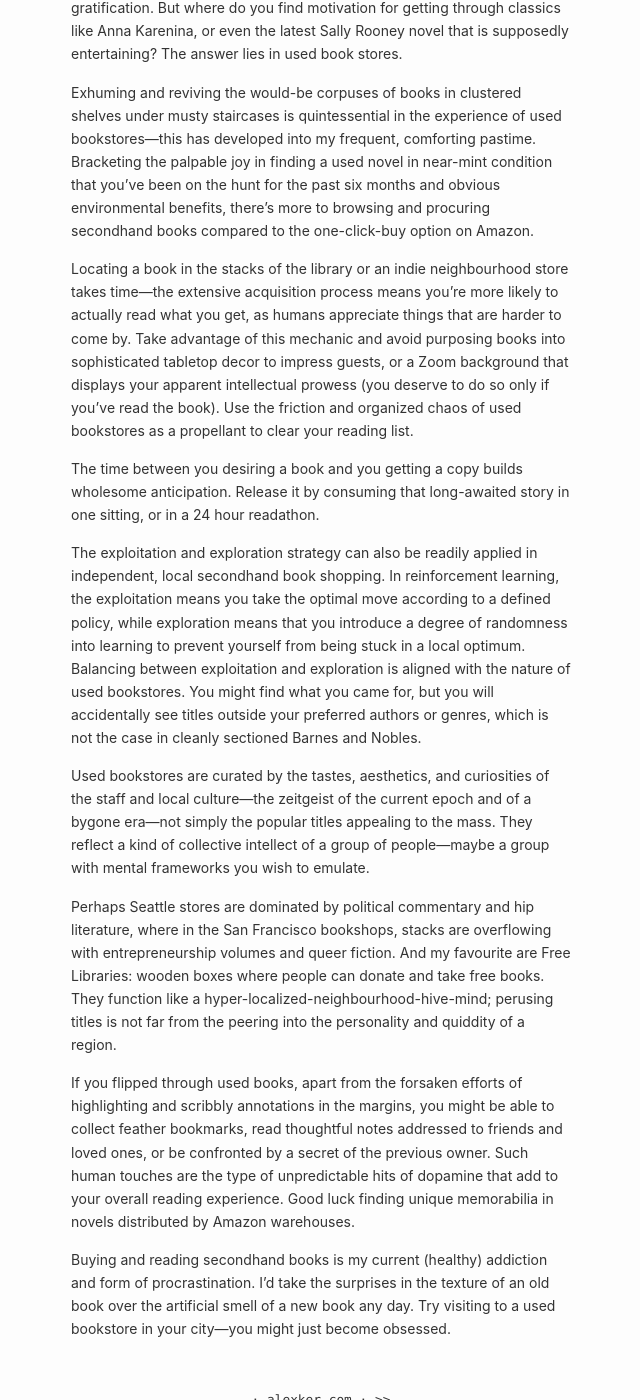
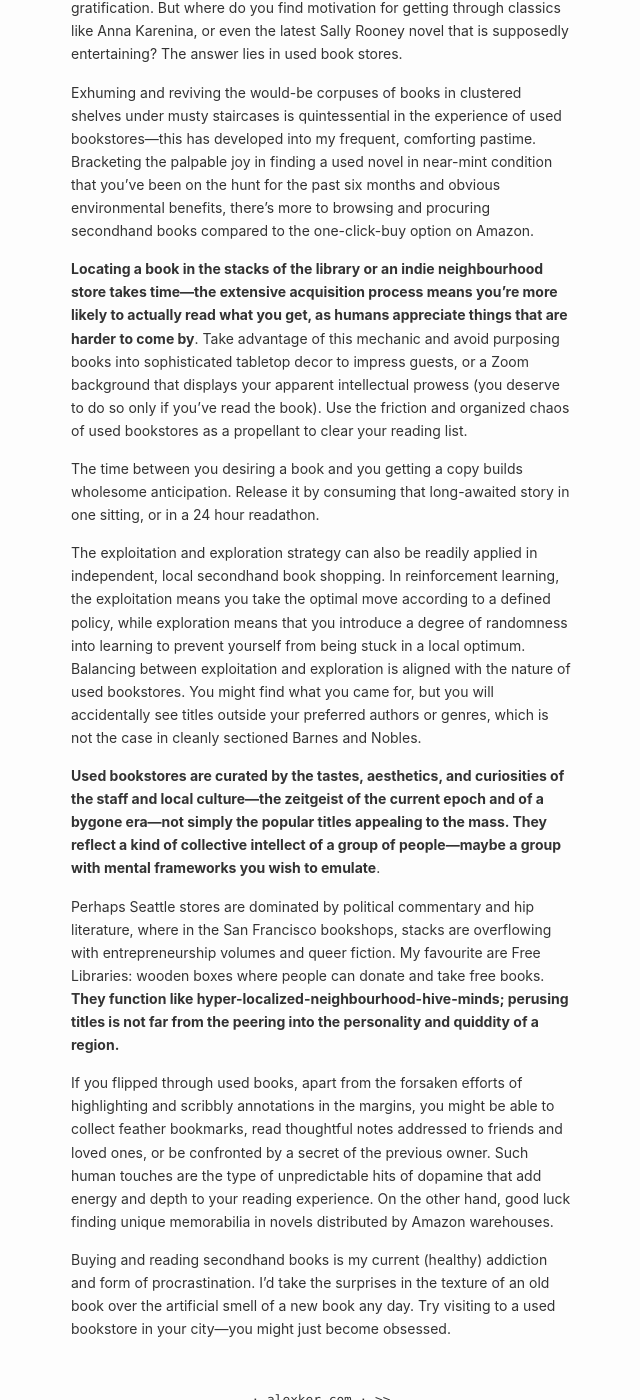
Before and after one commit to AlexKer/alexker.github.io, a Jekyll site: the page built from _posts/2022-10-27-on-reading-more.markdown, in a window 1280 px wide and 1400 px high, scrolled down 287 px. Shown: the whole window, without its empty margins (319-959 px from the left). Built offline with Jekyll 4.4.1, drawn with Linux system fonts in a browser that asks for light colours.

Commit message:
highlights

```diff
--- a/_posts/2022-10-27-on-reading-more.markdown
+++ b/_posts/2022-10-27-on-reading-more.markdown
@@ -9,16 +9,16 @@ Everyone intuitively knows the benefits of reading long-form in our low-attentio
 
 Exhuming and reviving the would-be corpuses of books in clustered shelves under musty staircases is quintessential in the experience of used bookstores—this has developed into my frequent, comforting pastime. Bracketing the palpable joy in finding a used novel in near-mint condition that you’ve been on the hunt for the past six months and obvious environmental benefits, there’s more to browsing and procuring secondhand books compared to the one-click-buy option on Amazon.
 
-Locating a book in the stacks of the library or an indie neighbourhood store takes time—the extensive acquisition process means you’re more likely to actually read what you get, as humans appreciate things that are harder to come by. Take advantage of this mechanic and avoid purposing books into sophisticated tabletop decor to impress guests, or a Zoom background that displays your apparent intellectual prowess (you deserve to do so only if you’ve read the book). Use the friction and organized chaos of used bookstores as a propellant to clear your reading list.
+**Locating a book in the stacks of the library or an indie neighbourhood store takes time—the extensive acquisition process means you’re more likely to actually read what you get, as humans appreciate things that are harder to come by**. Take advantage of this mechanic and avoid purposing books into sophisticated tabletop decor to impress guests, or a Zoom background that displays your apparent intellectual prowess (you deserve to do so only if you’ve read the book). Use the friction and organized chaos of used bookstores as a propellant to clear your reading list.
 
 The time between you desiring a book and you getting a copy builds wholesome anticipation. Release it by consuming that long-awaited story in one sitting, or in a 24 hour readathon.
 
 The exploitation and exploration strategy can also be readily applied in independent, local secondhand book shopping. In reinforcement learning, the exploitation means you take the optimal move according to a defined policy, while exploration means that you introduce a degree of randomness into learning to prevent yourself from being stuck in a local optimum. Balancing between exploitation and exploration is aligned with the nature of used bookstores. You might find what you came for, but you will accidentally see titles outside your preferred authors or genres, which is not the case in cleanly sectioned Barnes and Nobles.
 
-Used bookstores are curated by the tastes, aesthetics, and curiosities of the staff and local culture—the zeitgeist of the current epoch and of a bygone era—not simply the popular titles appealing to the mass. They reflect a kind of collective intellect of a group of people—maybe a group with mental frameworks you wish to emulate.
+**Used bookstores are curated by the tastes, aesthetics, and curiosities of the staff and local culture—the zeitgeist of the current epoch and of a bygone era—not simply the popular titles appealing to the mass. They reflect a kind of collective intellect of a group of people—maybe a group with mental frameworks you wish to emulate**.
 
-Perhaps Seattle stores are dominated by political commentary and hip literature, where in the San Francisco bookshops, stacks are overflowing with entrepreneurship volumes and queer fiction. And my favourite are Free Libraries: wooden boxes where people can donate and take free books. They function like a hyper-localized-neighbourhood-hive-mind; perusing titles is not far from the peering into the personality and quiddity of a region.
+Perhaps Seattle stores are dominated by political commentary and hip literature, where in the San Francisco bookshops, stacks are overflowing with entrepreneurship volumes and queer fiction. My favourite are Free Libraries: wooden boxes where people can donate and take free books. **They function like hyper-localized-neighbourhood-hive-minds; perusing titles is not far from the peering into the personality and quiddity of a region.**
 
-If you flipped through used books, apart from the forsaken efforts of highlighting and scribbly annotations in the margins, you might be able to collect feather bookmarks, read thoughtful notes addressed to friends and loved ones, or be confronted by a secret of the previous owner. Such human touches are the type of unpredictable hits of dopamine that add to your overall reading experience. Good luck finding unique memorabilia in novels distributed by Amazon warehouses.
+If you flipped through used books, apart from the forsaken efforts of highlighting and scribbly annotations in the margins, you might be able to collect feather bookmarks, read thoughtful notes addressed to friends and loved ones, or be confronted by a secret of the previous owner. Such human touches are the type of unpredictable hits of dopamine that add energy and depth to your reading experience. On the other hand, good luck finding unique memorabilia in novels distributed by Amazon warehouses.
 
 Buying and reading secondhand books is my current (healthy) addiction and form of procrastination. I’d take the surprises in the texture of an old book over the artificial smell of a new book any day. Try visiting to a used bookstore in your city—you might just become obsessed.
```
